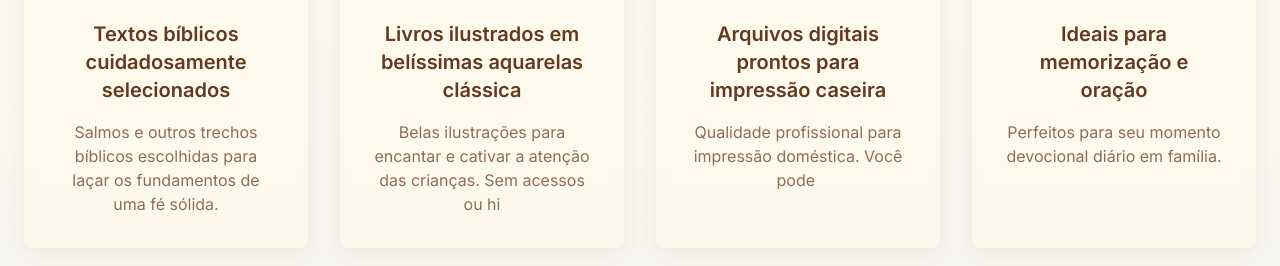
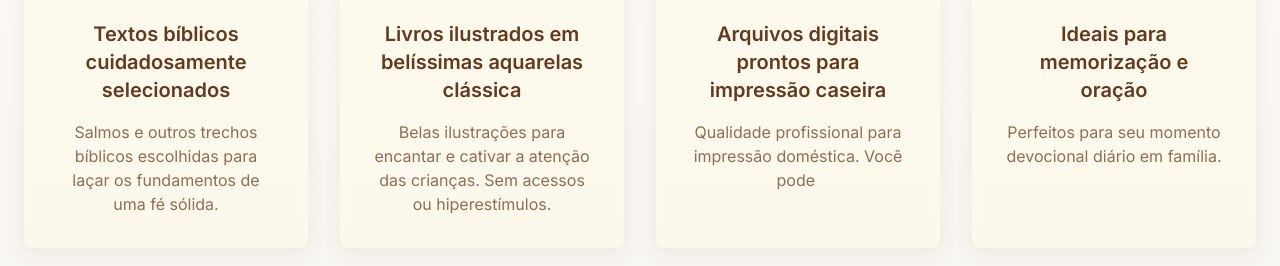
Before and after one commit to PastorEduardo/memoria-oracao-arte, a React (Vite) app: page / in a window 1280 px wide. Shown: the part 1300-1566 px from the top of the page. Built offline with nearby package versions, Linux system fonts and the light colour scheme; the HTML template or start-up script is replaced by a standard one.

Commit message:
Visual edit in Lovable

```diff
--- a/src/components/BenefitsSection.tsx
+++ b/src/components/BenefitsSection.tsx
@@ -29,7 +29,7 @@ const BenefitsSection = () => {
                 <Palette className="w-6 h-6 sm:w-8 sm:h-8 text-golden-foreground" />
               </div>
               <h3 className="text-lg sm:text-xl font-semibold text-primary mb-3 sm:mb-4 leading-tight px-1">Livros ilustrados em belíssimas aquarelas clássica</h3>
-              <p className="text-sm sm:text-base text-muted-foreground leading-relaxed">Belas ilustrações para encantar e cativar a atenção das crianças. Sem acessos ou hi</p>
+              <p className="text-sm sm:text-base text-muted-foreground leading-relaxed">Belas ilustrações para encantar e cativar a atenção das crianças. Sem acessos ou hiperestímulos.</p>
             </CardContent>
           </Card>
 
```
